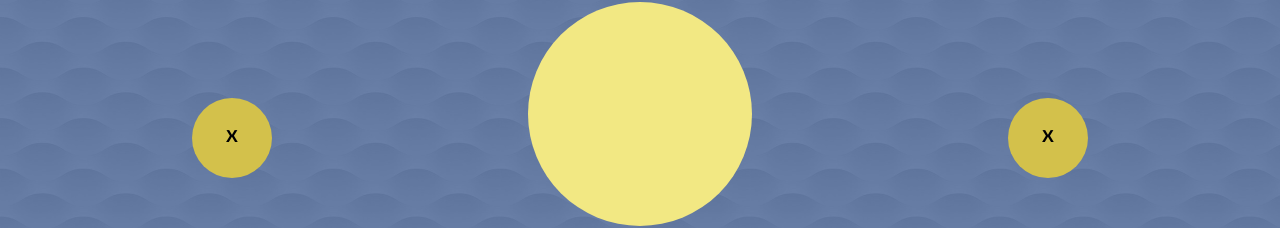
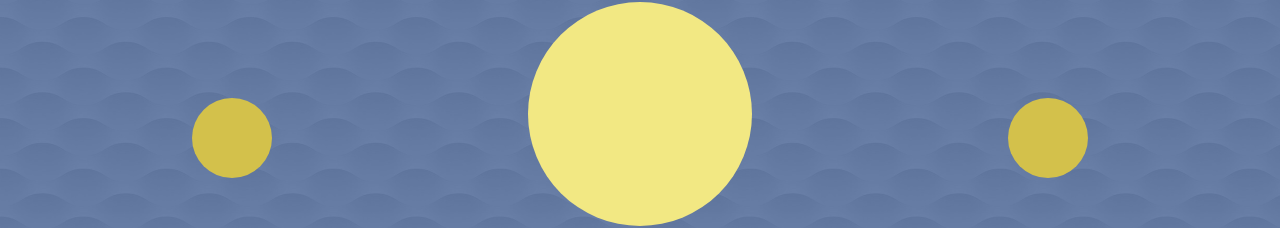
Before and after one commit to absolutepraya/alsa-ecomp, a Next.js app: page /competitions in a window 1280 px wide. Shown: the part 286-514 px from the top of the page. Built offline with nearby package versions, Linux system fonts and the light colour scheme.

Commit message:
feat: remove placeholder text from navigation controls in Competitions page

```diff
--- a/src/app/competitions/page.jsx
+++ b/src/app/competitions/page.jsx
@@ -55,8 +55,8 @@ export default function Competitions() {
           </SwiperSlide>
         ))}
 
-        <div className="swiper-prev absolute left-[15%] top-24 z-10 flex h-20 w-20 cursor-pointer items-center justify-center rounded-full bg-gold">X</div>
-        <div className="swiper-next absolute right-[15%] top-24 z-10 flex h-20 w-20 cursor-pointer items-center justify-center rounded-full bg-gold">X</div>
+        <div className="swiper-prev absolute left-[15%] top-24 z-10 flex h-20 w-20 cursor-pointer items-center justify-center rounded-full bg-gold"></div>
+        <div className="swiper-next absolute right-[15%] top-24 z-10 flex h-20 w-20 cursor-pointer items-center justify-center rounded-full bg-gold"></div>
 
         {/* <div className="swiper-cust-pagination absolute bottom-0 left-1/2 flex -translate-x-1/2 transform gap-x-2">
           {competitionsData.map((_, index) => (
```
